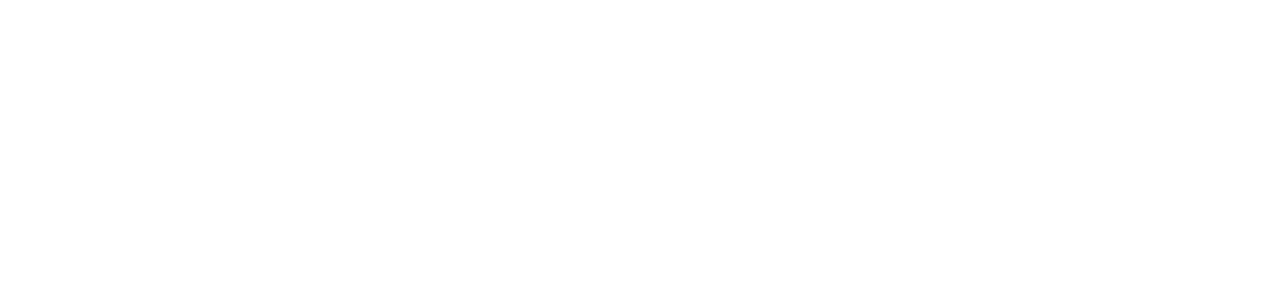
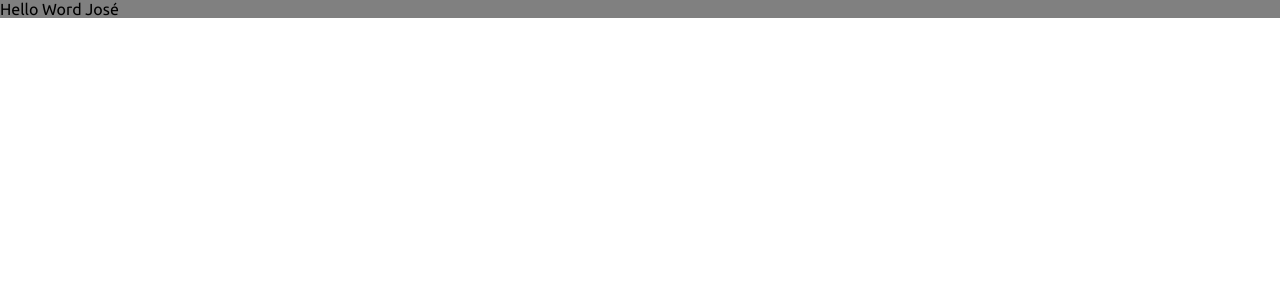
Before and after one commit to JoseCarlos-Filho/Beer-Brew-Dog, a React (Create React App) app: page / in a window 1280 px wide. Shown: the top 300 px of the page. Built offline with nearby package versions, Linux system fonts and the light colour scheme.

Commit message:
Projeto Cervejaria Brew Dog Beer - Teste de Hello word componente HeaderPage.

```diff
--- a/package.json
+++ b/package.json
@@ -37,5 +37,8 @@
       "last 1 firefox version",
       "last 1 safari version"
     ]
+  },
+  "devDependencies": {
+    "eslint-config-react": "^1.1.7"
   }
 }
--- a/src/App.js
+++ b/src/App.js
@@ -1,6 +1,9 @@
+import HeaderPage from "./components/HeaderBrewer/HeaderPage";
 function App() {
   return (
-    <></>
+    <>
+      <HeaderPage />
+    </>
   );
 }
 
--- /dev/null
+++ b/src/components/HeaderBrewer/Header.modulo.scss
@@ -0,0 +1,5 @@
+@import "../../styles/variables.scss";
+
+.test {
+  background: grey;
+}
--- /dev/null
+++ b/src/components/HeaderBrewer/HeaderPage.js
@@ -0,0 +1,9 @@
+// Componente header da page - atalho para montar componente: rafce
+import React from "react";
+import "./Header.modulo.scss";
+
+const HeaderPage = () => {
+  return <div className="test">Hello Word José</div>;
+};
+
+export default HeaderPage;
--- /dev/null
+++ b/src/styles/index.scss
@@ -0,0 +1,14 @@
+@import "./variables.scss";
+
+*,
+*::before,
+*::after {
+  margin: 0;
+  box-sizing: border-box;
+}
+
+body {
+  font-family: $font-base;
+  color: text-base;
+  height: 200vh;
+}
--- /dev/null
+++ b/src/styles/variables.scss
@@ -0,0 +1,37 @@
+@import url('https://fonts.googleapis.com/css2?family=Ubuntu:wght@400;500;700&display=swap');
+
+// Fonte base da Page
+$font-base: 'Ubuntu', sans-serif;
+
+// Backgrounds da Page
+$bg-base: rgb(255, 255, 255);
+$bg-seco: rgb(0, 0, 0);
+
+// Color texto
+$text-base: rgb(15, 15, 15);
+$text-seco: rgb(240, 240, 240);
+
+// Color
+$color-primary: rgb(22, 210, 247);
+
+// Espaçamento
+$spacing-small: 8px;
+$spacing-midle: 16px;
+$spacing-large: 32px;
+
+// Altura header
+$header-height: 72px;
+
+// Padrão de tamanhos
+$small: 37.5em;
+$midle: 48em;
+$large: 64em;
+$extra: 75em;
+
+@mixin breakpoint($point) {
+    @if $point == midle {
+        @media (min-width: $midle) {
+            @content;
+        }
+    }
+}
```
Also changed, not shown: src/index.js (+9 -9 lines), src/styles/index.sass (deleted), src/styles/variables.sass (deleted), 1 other file (tests, documents, lock files or other folders).
